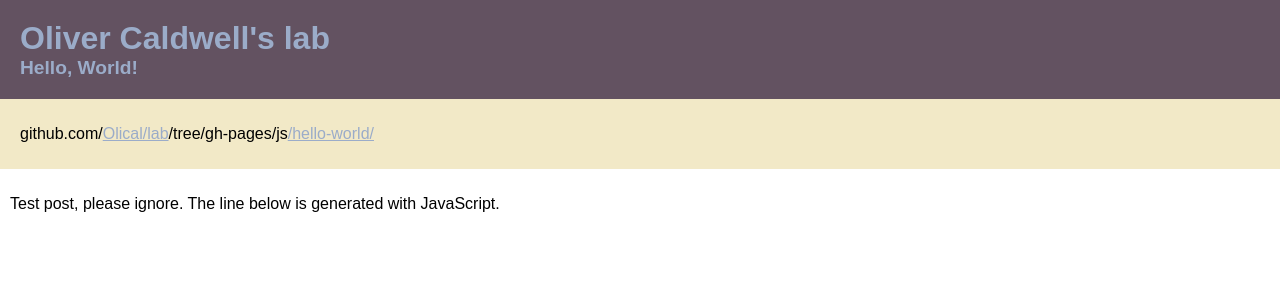
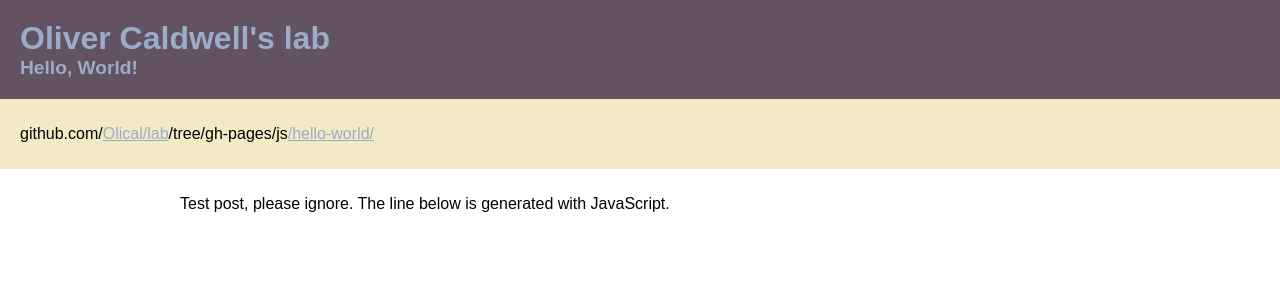
Before and after one commit to Olical/lab, a Jekyll site: the page built from _posts/2015-08-23-hello-world.md, in a window 1280 px wide. Shown: the top 300 px of the page. Built offline with Jekyll 4.4.1, drawn with Linux system fonts in a browser that asks for light colours.

Commit message:
Center post width

```diff
--- a/_layouts/post.html
+++ b/_layouts/post.html
@@ -6,6 +6,6 @@ layout: base
     <p>github.com/<a href="https://github.com/Olical/lab">Olical/lab</a>/tree/gh-pages/js<a href="https://github.com/Olical/lab/tree/gh-pages/js{{page.url}}">{{page.url}}</a></p>
 </aside>
 
-<section class="page-content">
+<section class="page-content page-center">
     {{content}}
 </section>
--- a/_sass/_page.scss
+++ b/_sass/_page.scss
@@ -1,13 +1,15 @@
+$page-width: 920px;
+
 .page-content {
   padding: 10px;
 }
 
 .page-center {
-  width: 800px;
+  width: $page-width;
   margin: 0 auto;
 }
 
-@media only screen and (max-width: 800px) {
+@media only screen and (max-width: $page-width) {
   .page-center {
     width: auto;
   }
```
